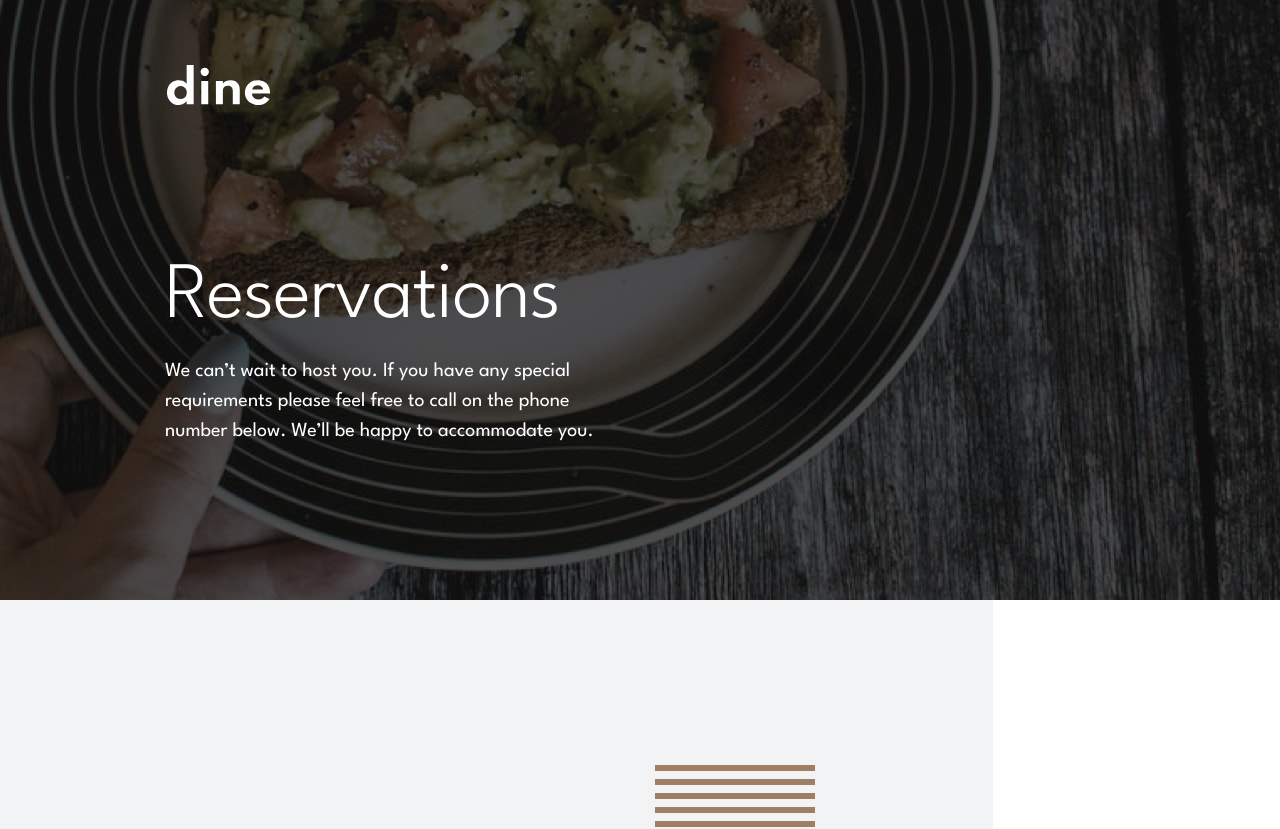
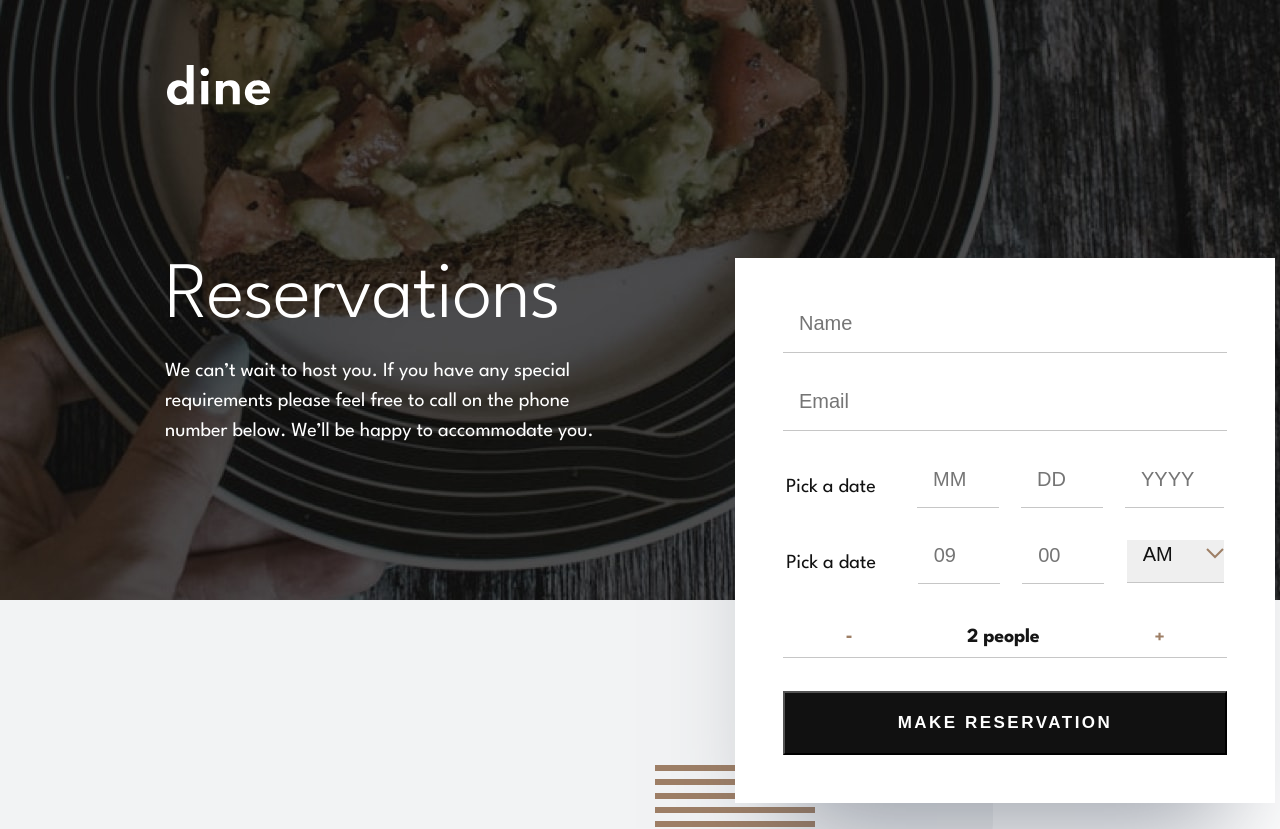
Before and after one commit to adriana-s-c/dine-restaurant-website, a React (Create React App) app: page / in a window 1280 px wide. Shown: the top 829 px of the page. Built offline with nearby package versions, Linux system fonts and the light colour scheme.

Commit message:
Add Form

```diff
--- a/package.json
+++ b/package.json
@@ -10,6 +10,7 @@
     "@types/node": "^16.18.16",
     "@types/react": "^18.0.28",
     "@types/react-dom": "^18.0.11",
+    "formik": "^2.2.9",
     "react": "^18.2.0",
     "react-dom": "^18.2.0",
     "react-scripts": "5.0.1",
--- /dev/null
+++ b/src/components/Footer/ReservationForm/Counter/index.module.css
@@ -0,0 +1,35 @@
+.counterBox {
+  display: flex;
+  flex-direction: row;
+  width: 444px;
+  height: 41px;
+  border-width: 1px;
+  border-style: solid;
+  border-top: none;
+  border-left: none;
+  border-right: none;
+  justify-content: space-around;
+  align-items: center;
+  border-bottom-color: #c6c6c6;
+}
+
+.plus {
+  width: 9.24px;
+  height: 9.24px;
+  padding: 10px;
+}
+
+.minus {
+  width: 5.8px;
+  height: 2.38px;
+  padding: 10px;
+}
+
+.peopleText {
+  font-style: normal;
+  font-weight: 700;
+  font-size: 20px;
+  line-height: 24px;
+  letter-spacing: -0.25px;
+  color: #151515;
+}
--- /dev/null
+++ b/src/components/Footer/ReservationForm/Counter/index.tsx
@@ -0,0 +1,28 @@
+import * as React from "react";
+import styles from "./index.module.css";
+import plus from "../../../../images/icons/icon-plus.svg";
+import minus from "../../../../images/icons/icon-minus.svg";
+
+export function Counter() {
+  const [people, setPeople] = React.useState(2);
+
+  return (
+    <div className={styles.counterBox}>
+      <img
+        src={minus}
+        alt="minus"
+        className={styles.minus}
+        onClick={() => setPeople(people === 1 ? people : people - 1)}
+      />
+      <p className={styles.peopleText}>
+        {people} {people === 1 ? "person" : "people"}
+      </p>
+      <img
+        src={plus}
+        alt="plus"
+        className={styles.plus}
+        onClick={() => setPeople(people + 1)}
+      />
+    </div>
+  );
+}
--- /dev/null
+++ b/src/components/Footer/ReservationForm/index.module.css
@@ -0,0 +1,151 @@
+.box {
+  position: absolute;
+  width: 540px;
+  height: 545px;
+  left: 735px;
+  top: 258px;
+  background: #ffffff;
+  box-shadow: 0px 75px 100px -50px rgba(56, 66, 85, 0.503223);
+}
+
+.formContent {
+  display: flex;
+  flex-direction: column;
+  margin-top: 50px;
+  height: 447px;
+  width: 444px;
+  display: flex;
+  flex-direction: column;
+  justify-content: space-between;
+  margin-left: 48px;
+}
+
+.field {
+  height: 29px;
+  font-style: normal;
+  font-weight: 400;
+  font-size: 20px;
+  line-height: 28px;
+  color: #111111;
+  border-style: solid;
+  border-top: none;
+  border-left: none;
+  border-right: none;
+  border-color: #c6c6c6;
+  border-width: 1px;
+  padding-left: 16px;
+  padding-bottom: 14px;
+}
+.field:focus {
+  outline: none;
+}
+
+.label {
+  width: 90px;
+  height: 28px;
+  font-style: normal;
+  font-weight: 400;
+  font-size: 20px;
+  line-height: 28px;
+  color: #111111;
+  margin-top: 9px;
+  margin-right: 35px;
+}
+
+.fieldDate {
+  width: 64px;
+  height: 28px;
+  font-style: normal;
+  font-weight: 400;
+  font-size: 20px;
+  line-height: 28px;
+  color: #111111;
+  border-style: solid;
+  border-top: none;
+  border-left: none;
+  border-right: none;
+  border-color: #c6c6c6;
+  border-width: 1px;
+  padding-bottom: 14px;
+  padding-left: 16px;
+  margin-right: 16px;
+}
+
+.fieldDate:focus {
+  outline: none;
+}
+
+.fieldDateLonger {
+  width: 81px;
+  height: 28px;
+  font-style: normal;
+  font-weight: 400;
+  font-size: 20px;
+  line-height: 28px;
+  color: #111111;
+  border-style: solid;
+  border-top: none;
+  border-left: none;
+  border-right: none;
+  border-color: #c6c6c6;
+  border-width: 1px;
+  padding-bottom: 14px;
+  padding-left: 16px;
+}
+
+.fieldDateLonger:focus {
+  outline: none;
+}
+
+.select {
+  width: 97px;
+  height: 43px;
+  font-style: normal;
+  font-weight: 400;
+  font-size: 20px;
+  line-height: 28px;
+  color: #111111;
+  border-style: solid;
+  border-top: none;
+  border-left: none;
+  border-right: none;
+  border-color: #c6c6c6;
+  border-width: 1px;
+  padding-bottom: 14px;
+  padding-left: 16px;
+  appearance: none;
+  -moz-appearance: none;
+  -webkit-appearance: none;
+  background-image: url(../../../images/icons/icon-arrow.svg);
+  background-repeat: no-repeat;
+  background-position: right 8px;
+}
+
+.select:focus {
+  outline: none;
+}
+
+.option {
+  background-color: red;
+}
+
+.button {
+  background: #111111;
+  width: 444px;
+  height: 64px;
+  font-weight: 600;
+  font-size: 17px;
+  line-height: 28px;
+  text-align: center;
+  letter-spacing: 2.5px;
+  color: #ffffff;
+}
+
+.dateBox {
+  width: 444px;
+  height: 43px;
+  display: flex;
+  flex-direction: row;
+  width: 444px;
+  justify-content: space-around;
+}
--- /dev/null
+++ b/src/components/Footer/ReservationForm/index.tsx
@@ -0,0 +1,88 @@
+import * as React from "react";
+import { Formik, Form, Field } from "formik";
+import styles from "./index.module.css";
+import { Counter } from "./Counter";
+
+interface Values {
+  name: string;
+  email: string;
+}
+
+export function ReservationForm() {
+  return (
+    <div className={styles.box}>
+      <Formik
+        initialValues={{ name: "", email: "" }}
+        onSubmit={async (values) => {
+          await new Promise((r) => setTimeout(r, 500));
+          alert(JSON.stringify(values, null, 2));
+        }}
+      >
+        <Form className={styles.formContent}>
+          <Field
+            id="name"
+            name="name"
+            placeholder="Name"
+            className={styles.field}
+          />
+          <Field
+            id="email"
+            name="email"
+            placeholder="Email"
+            type="email"
+            className={styles.field}
+          />
+          <div className={styles.dateBox}>
+            <label htmlFor="lastName" className={styles.label}>
+              Pick a date
+            </label>
+            <Field
+              id="month"
+              name="month"
+              placeholder="MM"
+              className={styles.fieldDate}
+            />
+            <Field
+              id="day"
+              name="day"
+              placeholder="DD"
+              className={styles.fieldDate}
+            />
+            <Field
+              id="year"
+              name="year"
+              placeholder="YYYY"
+              className={styles.fieldDateLonger}
+            />
+          </div>
+
+          <div className={styles.dateBox}>
+            <label htmlFor="lastName" className={styles.label}>
+              Pick a date
+            </label>
+            <Field
+              id="hour"
+              name="hour"
+              placeholder="09"
+              className={styles.fieldDate}
+            />
+            <Field
+              id="minutes"
+              name="minutes"
+              placeholder="00"
+              className={styles.fieldDate}
+            />
+            <select id="daytime" name="daytime" className={styles.select}>
+              <option className={styles.option}>AM</option>
+              <option>PM</option>
+            </select>
+          </div>
+          <Counter />
+          <button type="submit" className={styles.button}>
+            MAKE RESERVATION
+          </button>
+        </Form>
+      </Formik>
+    </div>
+  );
+}
--- a/src/components/FormPage/index.tsx
+++ b/src/components/FormPage/index.tsx
@@ -1,3 +1,4 @@
+import { ReservationForm } from "../Footer/ReservationForm";
 import { FormHeader } from "./FormHeader";
 import { PageBody } from "./PageBody";
 
@@ -6,6 +7,7 @@ export function FormPage() {
     <>
       <FormHeader />
       <PageBody />
+      <ReservationForm />
     </>
   );
 }
```
Also changed, not shown: 1 other file (tests, documents, lock files or other folders).
